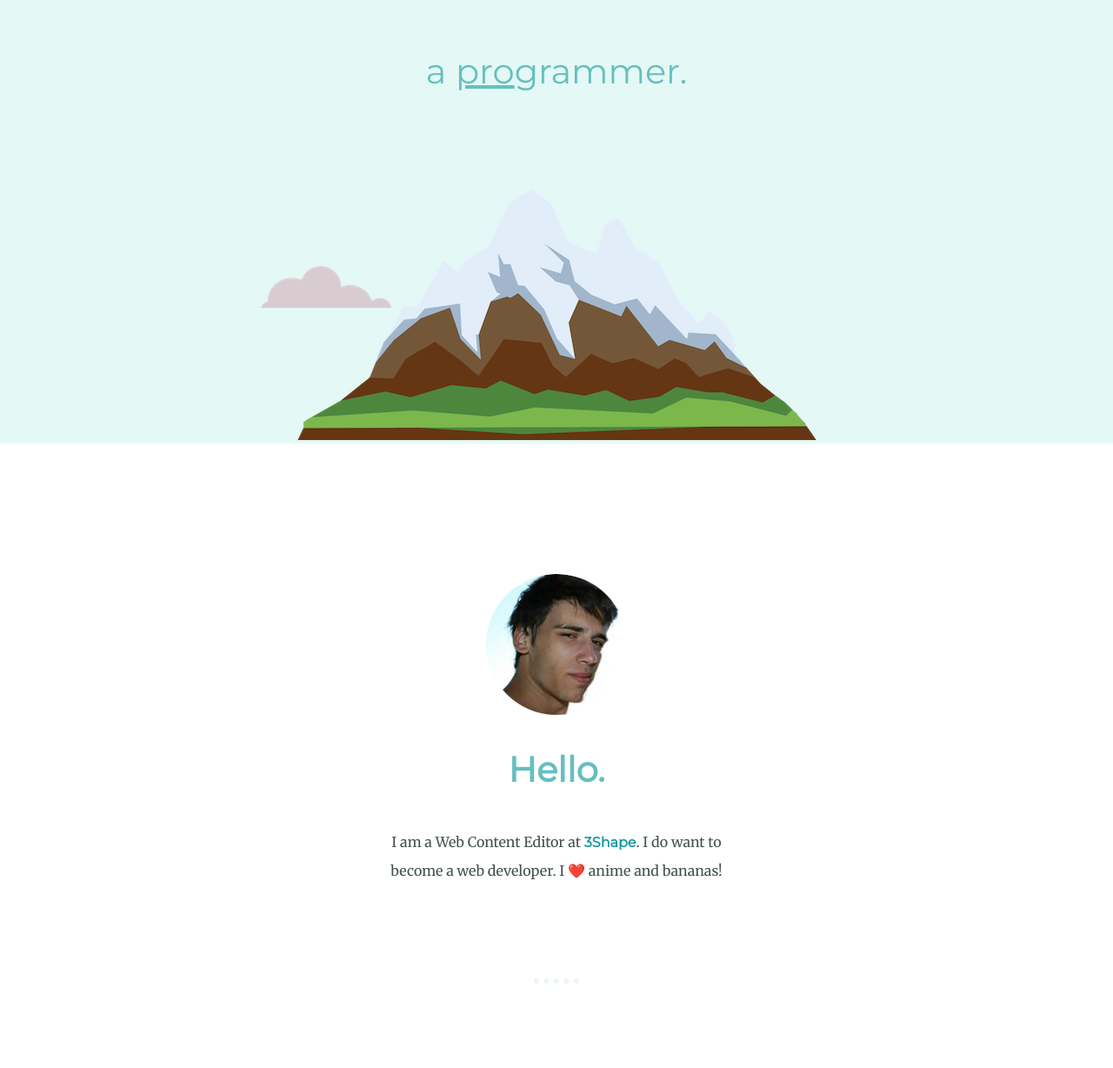
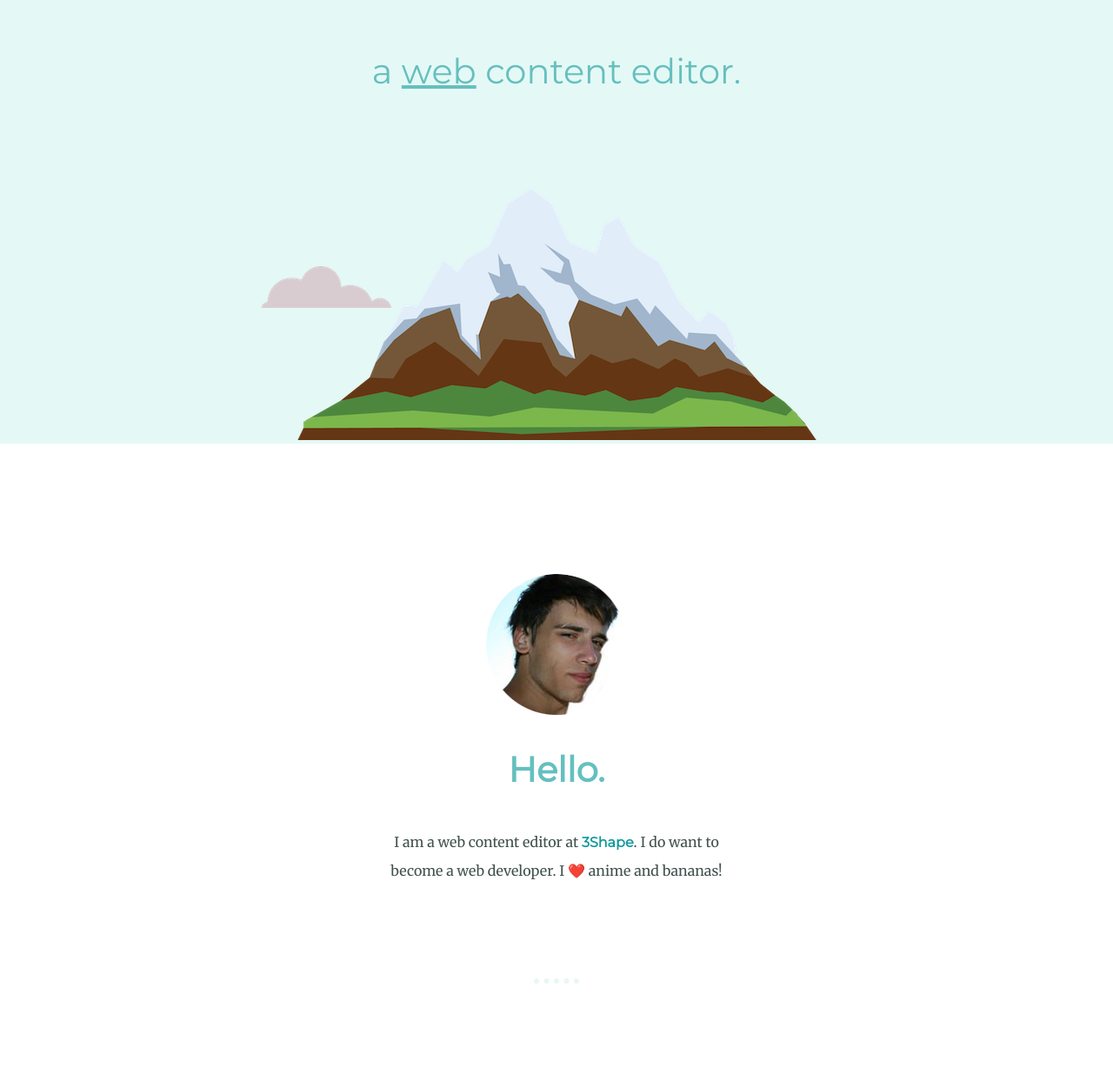
Before and after one commit to IhorFarforovskyi/css, a plain HTML site: page index.html in a window 1280 px wide. Shown: the part 246-1474 px from the top of the page at 87% size. Drawn offline with Linux system fonts and the light colour scheme.

Commit message:
Update index.html

```diff
--- a/index.html
+++ b/index.html
@@ -13,7 +13,7 @@
     <div class="top-container">
         <img class="top-cloud" src="images/cloud.png" alt="cloud-image">
         <h1>I am Ihor.</h1>
-        <h2><span class="programmer">a <span class="pro">pro</span>grammer.</span></h2>
+        <h2><span class="programmer">a <span class="pro">web</span> content editor.</span></h2>
         <img class="bottom-cloud" src="images/cloud.png" alt="cloud-image">
         <img src="images/mountain.png" alt="mountain-image">
     </div>
@@ -24,7 +24,7 @@
             <img src="images/ihor_f.png" alt="Profile photo">
             <h2>Hello.</h2>
         </div>
-        <p class="profile-description">I am a Web Content Editor at <strong><a href="https://www.3shape.com/" target="_blank">3Shape</a></strong>. I do want to become a web developer. I ❤️ anime and bananas!</p>
+        <p class="profile-description">I am a web content editor at <strong><a href="https://www.3shape.com/" target="_blank">3Shape</a></strong>. I do want to become a web developer. I ❤️ anime and bananas!</p>
 
         <hr>
 
```
